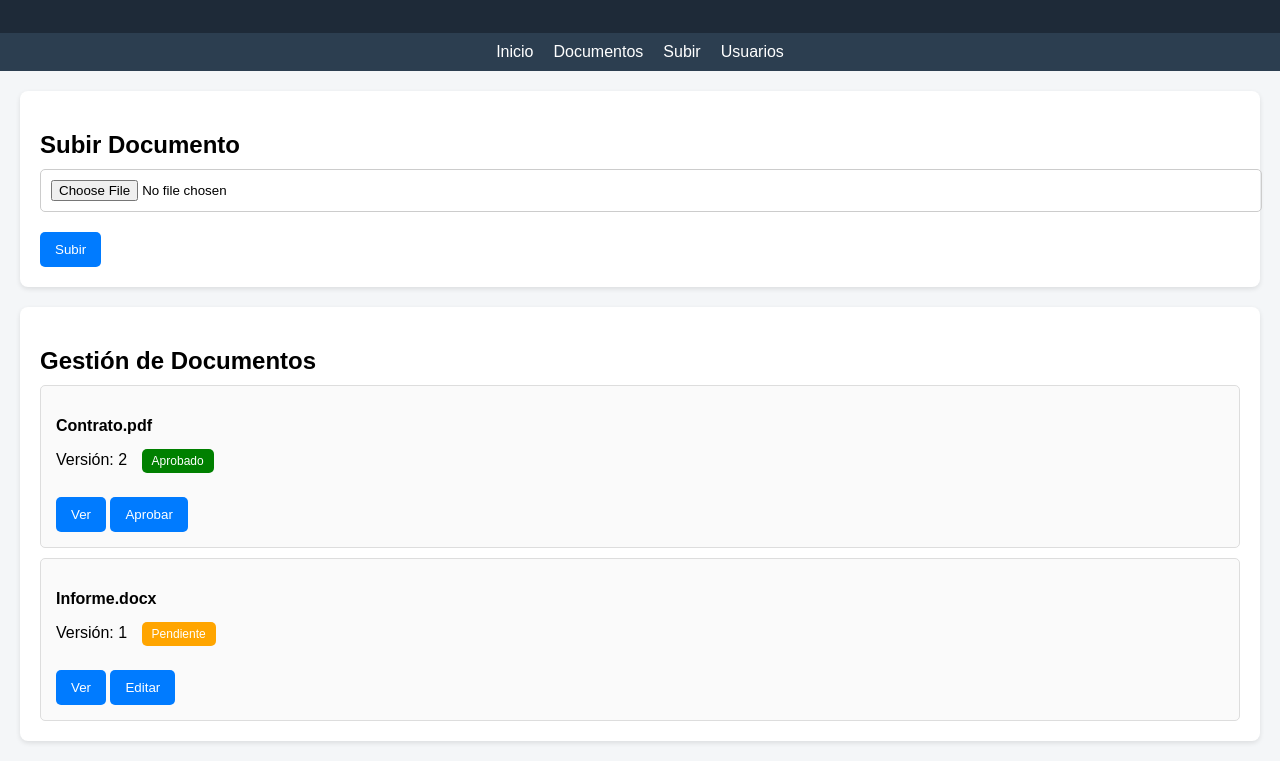
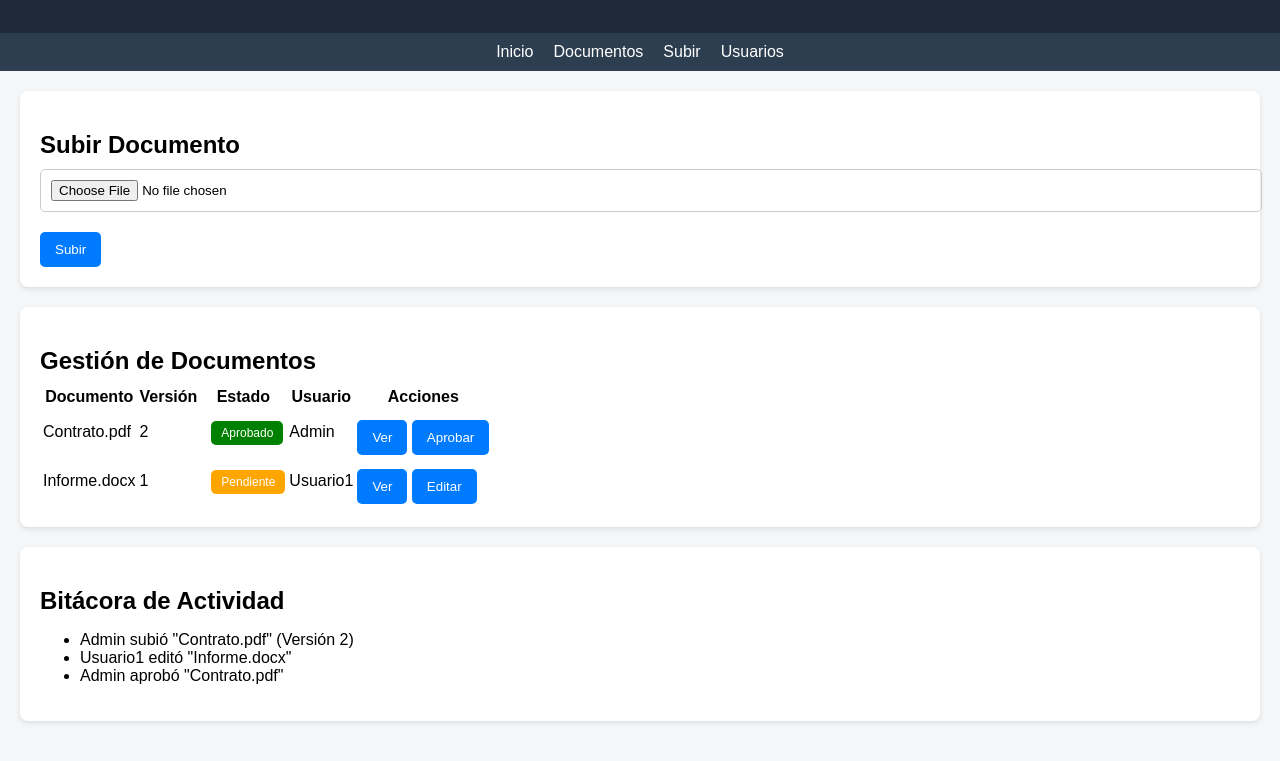
Before and after one commit to KevinU17/Entregas-EPRO-SECCION-01-GRUPO-19, a plain HTML site: page index.html in a window 1280 px wide. Shown: the part 157-918 px from the top of the page. Drawn offline with Linux system fonts and the light colour scheme.

Commit message:
feat: implementar gestion documental con tabla y bitacora

```diff
--- a/index.html
+++ b/index.html
@@ -26,31 +26,63 @@
     </ul>
 </nav>
 
+<!-- Subida de documentos -->
 <section class="upload">
     <h2>Subir Documento</h2>
     <input type="file">
     <button>Subir</button>
 </section>
 
+<!-- Gestión de documentos -->
 <section class="documents">
     <h2>Gestión de Documentos</h2>
 
-    <div class="doc">
-        <p><strong>Contrato.pdf</strong></p>
-        <span>Versión: 2</span>
-        <span class="status aprobado">Aprobado</span><br><br>
-        <button>Ver</button>
-        <button>Aprobar</button>
-    </div>
+    <table>
+        <thead>
+            <tr>
+                <th>Documento</th>
+                <th>Versión</th>
+                <th>Estado</th>
+                <th>Usuario</th>
+                <th>Acciones</th>
+            </tr>
+        </thead>
 
-    <div class="doc">
-        <p><strong>Informe.docx</strong></p>
-        <span>Versión: 1</span>
-        <span class="status pendiente">Pendiente</span><br><br>
-        <button>Ver</button>
-        <button>Editar</button>
-    </div>
+        <tbody>
+            <tr>
+                <td>Contrato.pdf</td>
+                <td>2</td>
+                <td><span class="status aprobado">Aprobado</span></td>
+                <td>Admin</td>
+                <td>
+                    <button>Ver</button>
+                    <button>Aprobar</button>
+                </td>
+            </tr>
 
+            <tr>
+                <td>Informe.docx</td>
+                <td>1</td>
+                <td><span class="status pendiente">Pendiente</span></td>
+                <td>Usuario1</td>
+                <td>
+                    <button>Ver</button>
+                    <button>Editar</button>
+                </td>
+            </tr>
+        </tbody>
+    </table>
+</section>
+
+<!-- Bitácora -->
+<section class="log">
+    <h2>Bitácora de Actividad</h2>
+
+    <ul>
+        <li>Admin subió "Contrato.pdf" (Versión 2)</li>
+        <li>Usuario1 editó "Informe.docx"</li>
+        <li>Admin aprobó "Contrato.pdf"</li>
+    </ul>
 </section>
 
 </body>
```
